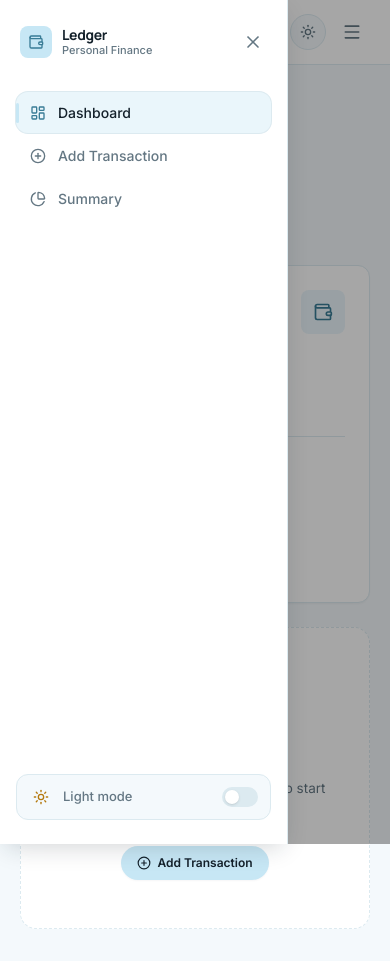
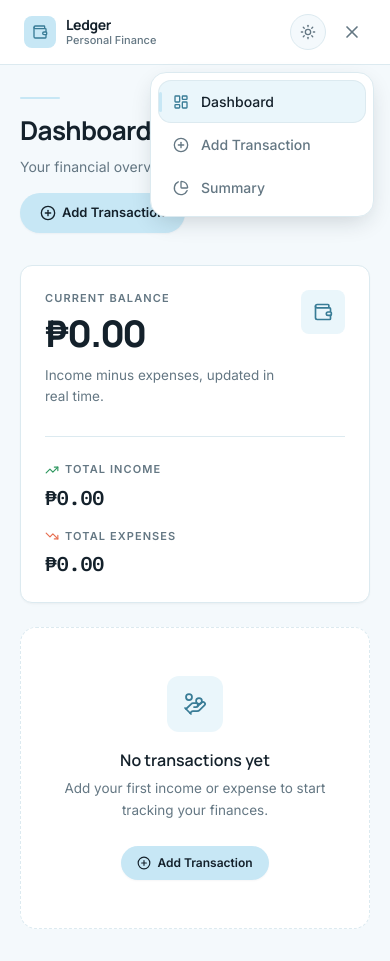
Before and after one commit to YuanG14/midterm-project-webdvt, a React (Vite) app: page / in a window 390 px wide. Both pictures are taken after a click on the button 352 px from the left and 32 px from the top of the page. Built offline with nearby package versions, Linux system fonts and the light colour scheme.

Commit message:
feat: improve Sidebar component functionality and accessibility; enhance mobile menu behavior and styling

```diff
--- a/src/components/Sidebar.jsx
+++ b/src/components/Sidebar.jsx
@@ -42,20 +42,19 @@ function Sidebar() {
   const [open, setOpen] = useState(false);
   const location = useLocation();
 
-  // Close the mobile drawer automatically whenever the route changes.
+  // Close the mobile menu automatically whenever the route changes.
   useEffect(() => {
     setOpen(false);
   }, [location.pathname]);
 
-  // Lock background scroll while the mobile drawer is open.
+  // Close on Escape, same as any dismissible popover.
   useEffect(() => {
-    if (open) {
-      const previous = document.body.style.overflow;
-      document.body.style.overflow = "hidden";
-      return () => {
-        document.body.style.overflow = previous;
-      };
+    if (!open) return;
+    function handleKeyDown(event) {
+      if (event.key === "Escape") setOpen(false);
     }
+    document.addEventListener("keydown", handleKeyDown);
+    return () => document.removeEventListener("keydown", handleKeyDown);
   }, [open]);
 
   return (
@@ -81,52 +80,36 @@ function Sidebar() {
           <ThemeToggle compact />
           <button
             type="button"
-            onClick={() => setOpen(true)}
+            onClick={() => setOpen((prev) => !prev)}
             className="flex h-9 w-9 items-center justify-center rounded-lg text-[var(--color-ink-soft)] transition-colors hover:bg-[var(--color-canvas)] hover:text-[var(--color-ink)]"
-            aria-label="Open navigation menu"
+            aria-label={open ? "Close navigation menu" : "Open navigation menu"}
             aria-expanded={open}
           >
-            <Menu className="h-5 w-5" strokeWidth={2} />
-          </button>
-        </div>
-      </header>
-
-      {/* Mobile drawer + backdrop */}
-      <div
-        aria-hidden={!open}
-        className={`fixed inset-0 z-30 bg-black/35 transition-opacity duration-300 ease-[var(--ease-premium)] lg:hidden ${
-          open ? "pointer-events-auto opacity-100" : "pointer-events-none opacity-0"
-        }`}
-        onClick={() => setOpen(false)}
-      />
-      <aside
-        role="dialog"
-        aria-modal="true"
-        aria-label="Navigation menu"
-        className={`fixed inset-y-0 left-0 z-40 flex w-72 max-w-[80vw] flex-col border-r border-[var(--color-border-soft)] bg-[var(--color-surface)] px-4 py-6 shadow-[var(--shadow-float)] transition-transform duration-300 ease-[var(--ease-premium)] lg:hidden ${
-          open ? "translate-x-0" : "-translate-x-full"
-        }`}
-      >
-        <div className="flex items-center justify-between">
-          <BrandMark />
-          <button
-            type="button"
-            onClick={() => setOpen(false)}
-            className="flex h-9 w-9 shrink-0 items-center justify-center rounded-lg text-[var(--color-ink-soft)] transition-colors hover:bg-[var(--color-canvas)] hover:text-[var(--color-ink)]"
-            aria-label="Close navigation menu"
-          >
-            <X className="h-5 w-5" strokeWidth={2} />
+            {open ? <X className="h-5 w-5" strokeWidth={2} /> : <Menu className="h-5 w-5" strokeWidth={2} />}
           </button>
         </div>
 
-        <div className="mt-8 flex-1">
+        {/* Transparent click-catcher to close on outside tap — no dark
+            scrim, so the dashboard behind stays fully visible (and
+            scrollable) rather than being blocked by the menu. */}
+        <div
+          aria-hidden="true"
+          className={`fixed inset-0 z-10 ${open ? "block" : "hidden"}`}
+          onClick={() => setOpen(false)}
+        />
+
+        {/* Compact dropdown menu, anchored under the hamburger button —
+            sized to its own content instead of covering the screen, so it
+            reads as a lightweight menu rather than a blocking modal. */}
+        <div
+          aria-label="Navigation menu"
+          className={`absolute right-4 top-full z-20 mt-2 w-56 origin-top-right rounded-2xl border border-[var(--color-border-soft)] bg-[var(--color-surface)] p-2 shadow-[var(--shadow-float)] transition-all duration-200 ease-[var(--ease-premium)] ${
+            open ? "translate-y-0 scale-100 opacity-100" : "pointer-events-none -translate-y-1 scale-95 opacity-0"
+          }`}
+        >
           <NavList onNavigate={() => setOpen(false)} />
         </div>
-
-        <div className="mt-4">
-          <ThemeToggle />
-        </div>
-      </aside>
+      </header>
     </>
   );
 }
```
